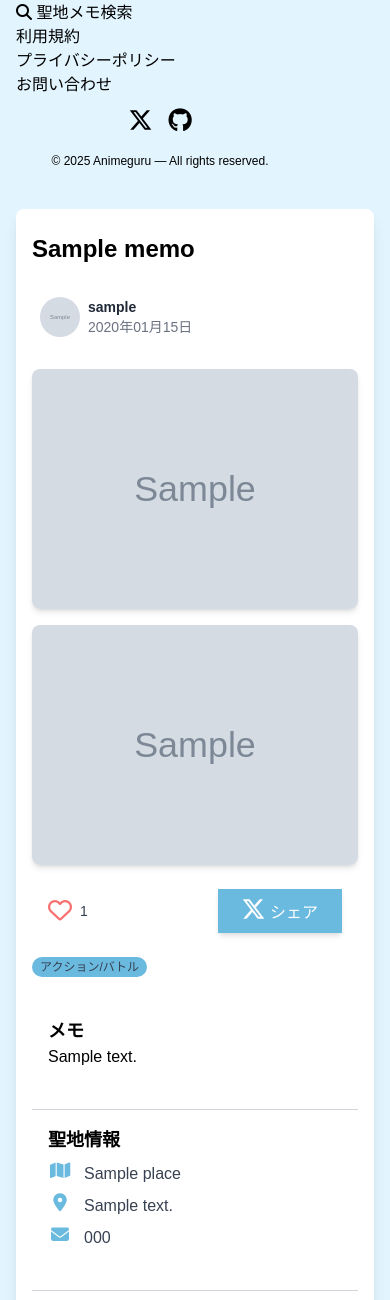
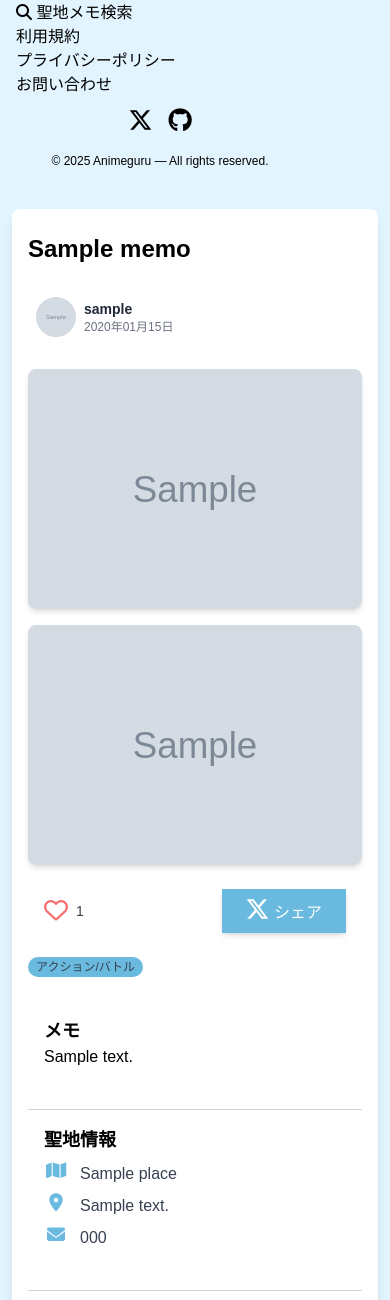
Before and after one commit to fune6900/Animeguru, a Rails app: page /seichi_memos/1 in a window 390 px wide. Shown: the part 153-1453 px from the top of the page. Run offline with Rails 7, Linux system fonts and the light colour scheme; data comes from the database, SQL or seed files in the repository; tables that the repository leaves empty hold one stand-in row (values such as "Sample post"); grey boxes marked "Sample" are stand-in pictures; style sheets or scripts are compiled from the project's sources; some libraries are stand-ins or nearby versions; some web fonts are replaced.

Commit message:
投稿詳細画面の投稿日時の表示ズレ修正

```diff
--- a/app/views/seichi_memos/show.html.erb
+++ b/app/views/seichi_memos/show.html.erb
@@ -6,7 +6,7 @@
 <% content_for :og_title, @seichi_memo.title %>
 <% content_for :og_description, truncate(@seichi_memo.body, length: 100) %>
 
-<div class="px-4 sm:px-6 md:px-8 my-6">
+<div class="px-3 sm:px-6 md:px-8 my-6">
   <div class="max-w-3xl mx-auto px-4 sm:px-6 md:px-8 py-6 space-y-6 bg-white shadow-lg rounded-lg">
     <!-- タイトル -->
     <div class="flex justify-start items-center">
@@ -22,7 +22,7 @@
         <% end %>
         <div class="flex flex-col justify-center">
           <p class="text-sm text-gray-800 font-semibold"><%= @seichi_memo.user.username %></p>
-          <p class="text-sm text-gray-500"><%= @seichi_memo.created_at.strftime("%Y年%m月%d日") %></p>
+          <p class="text-xs text-gray-500"><%= @seichi_memo.created_at.strftime("%Y年%m月%d日") %></p>
         </div>
       </div>
 
```
